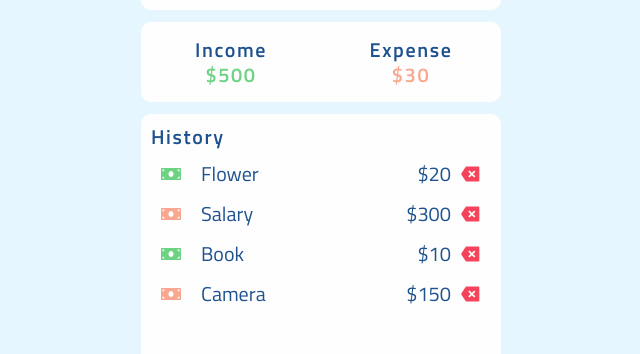
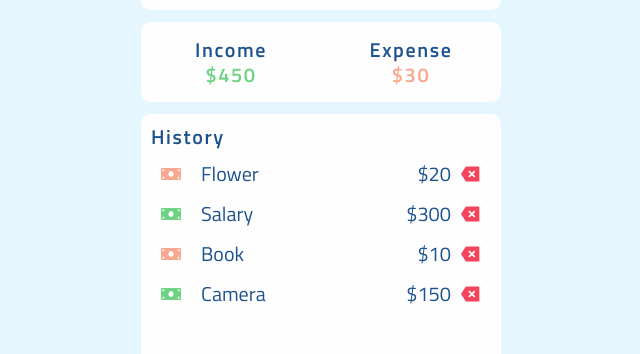
Before and after one commit to cacti23/awesome-exprense-tracker, a React (Create React App) app: page / in a window 1280 px wide. Shown: the part 152-506 px from the top of the page, without its empty margins (319-959 px from the left). Built offline with nearby package versions, Linux system fonts and the light colour scheme.

Commit message:
completed with the logic of incomeExpense com

```diff
--- a/src/components/IncomeExpense.js
+++ b/src/components/IncomeExpense.js
@@ -1,15 +1,25 @@
-import React from 'react';
+import React, { useContext } from 'react';
+import { GlobalContext } from '../context/GlobalState';
 
 export const IncomeExpense = () => {
+  const { transactions } = useContext(GlobalContext);
+  const income = transactions
+    .filter(transaction => !transaction.isExpense)
+    .reduce((acc, transaction) => (acc += transaction.amount), 0);
+
+  const expense = transactions
+    .filter(transaction => transaction.isExpense)
+    .reduce((acc, transaction) => (acc += transaction.amount), 0);
+
   return (
     <div className='income-expense'>
       <div className='income'>
         <h3>income</h3>
-        <h3 className='income-color-h3'>$500</h3>
+        <h3 className='income-color-h3'>${income}</h3>
       </div>
       <div className='expense'>
         <h3>expense</h3>
-        <h3 className='expense-color-h3'>$30</h3>
+        <h3 className='expense-color-h3'>${expense}</h3>
       </div>
     </div>
   );
--- a/src/components/Transaction.js
+++ b/src/components/Transaction.js
@@ -8,7 +8,7 @@ export const Transaction = ({ id, title, amount, isExpense }) => {
   return (
     <>
       <li className='displayed-list'>
-        <FaMoneyBill className={`bill ${isExpense ? 'income' : 'expense'}`} />
+        <FaMoneyBill className={`bill ${isExpense ? 'expense' : 'income'}`} />
         <p className='title'>{title}</p>
         <p className='amount'>${amount}</p>
         <RiDeleteBack2Fill
```
